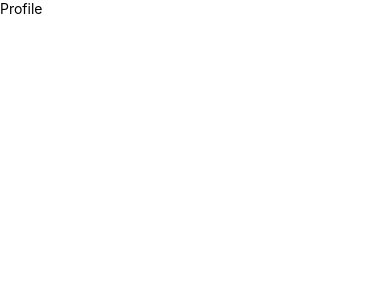
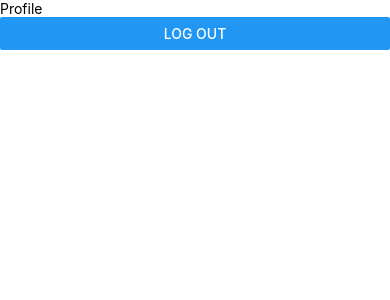
Before and after one commit to ndockens/react-native-testing-demo, a React Native app: screen / in a window 390 px wide. Both pictures are taken after a click on the button "LOG IN". Shown: the top 300 px of the page. Built offline with nearby package versions, Linux system fonts and the light colour scheme.

Commit message:
Add logout function

```diff
--- a/App.js
+++ b/App.js
@@ -19,6 +19,7 @@ const ProfileScreen = (props) => {
   return (
     <View testID='profile_screen'>
       <Text>Profile</Text>
+      <Button testID='logout_button' title='Log Out' onPress={props.onLogOut} />
     </View>
   );
 };
@@ -30,7 +31,7 @@ const App = () => {
   return (
     <SafeAreaView>
       {userIsLoggedIn()
-        ? <ProfileScreen user={currentUser} />
+        ? <ProfileScreen user={currentUser} onLogOut={() => setCurrentUser(null)} />
         : <LoginScreen onLogIn={setCurrentUser} />}
     </SafeAreaView>
   );
```
Also changed, not shown: 1 other file (tests, documents, lock files or other folders).
